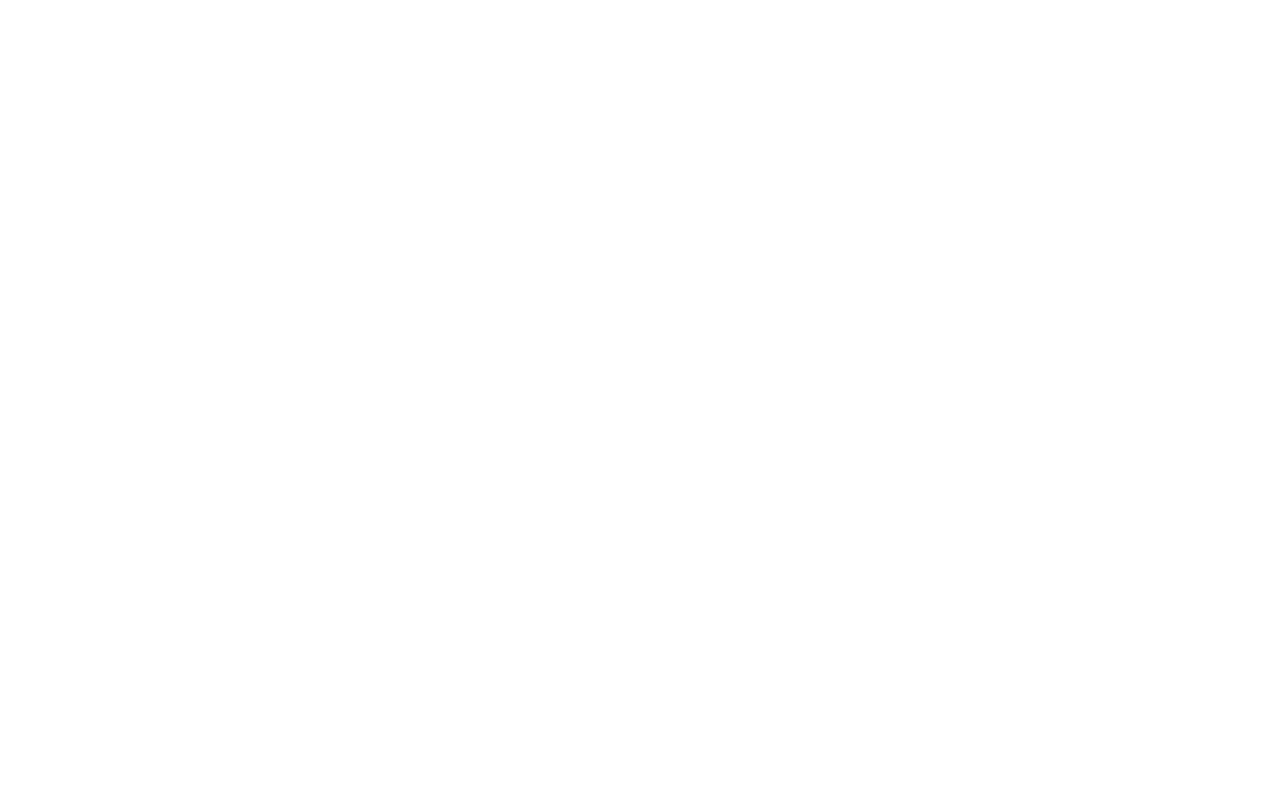
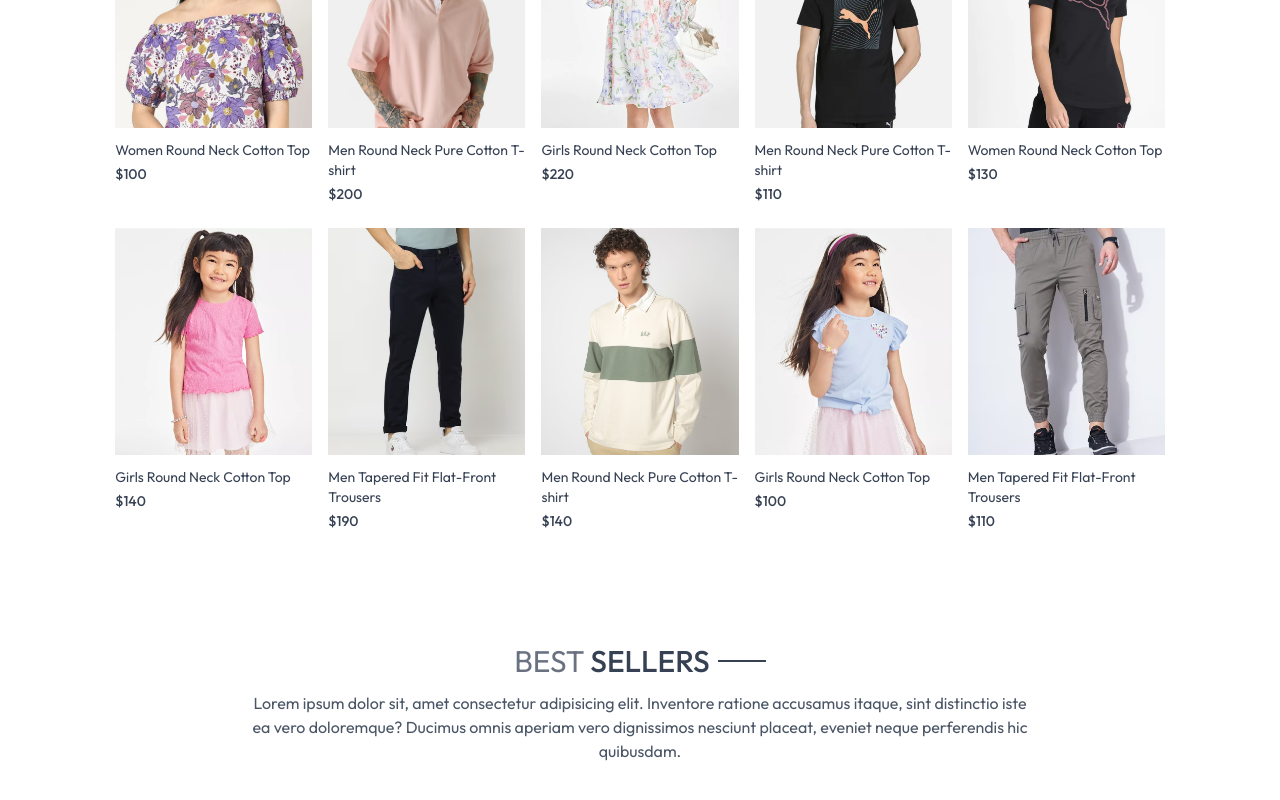
Before and after one commit to mdriyazakondo/forever-project, a React (Vite) app: page / in a window 1280 px wide. Shown: the part 816-1616 px from the top of the page. Before the commit the page ends 800 px from the top, so only its background shows below. Built offline with nearby package versions, Linux system fonts and the light colour scheme.

Commit message:
added cartd section

```diff
--- /dev/null
+++ b/src/components/BestSeller.jsx
@@ -0,0 +1,28 @@
+import React, { useContext, useEffect, useState } from "react";
+import { ShopContext } from "../context/ShopContext";
+import Title from "./Title";
+
+const BestSeller = () => {
+  const { products } = useContext(ShopContext);
+  const [bestSellers, setBestSellers] = useState([]);
+
+  useEffect(() => {
+    const bestSellers = products.filter((item) => item.bestseller);
+    setBestSellers(bestSellers.slice(0, 5));
+  }, []);
+  return (
+    <div className="my-10">
+      <div className="text-3xl text-center py-8">
+        <Title text1={"BEST"} text2={"SELLERS"} />
+        <p className="w-3/4 m-auto text-xs sm:text-sm md:text-base text-gray-600">
+          Lorem ipsum dolor sit, amet consectetur adipisicing elit. Inventore
+          ratione accusamus itaque, sint distinctio iste ea vero doloremque?
+          Ducimus omnis aperiam vero dignissimos nesciunt placeat, eveniet neque
+          perferendis hic quibusdam.
+        </p>
+      </div>
+    </div>
+  );
+};
+
+export default BestSeller;
--- a/src/components/LatestCollection.jsx
+++ b/src/components/LatestCollection.jsx
@@ -1,14 +1,35 @@
-import React, { useContext } from "react";
+import React, { useContext, useEffect, useState } from "react";
 import { ShopContext } from "../context/ShopContext";
 import Title from "./Title";
+import ProductItem from "./ProductItem";
 
 const LatestCollection = () => {
   const { products } = useContext(ShopContext);
-  console.log(products);
+  const [latestProduct, setLatestProduct] = useState([]);
+
+  useEffect(() => {
+    setLatestProduct(products.slice(0, 10));
+  }, []);
+
   return (
     <div className="py-10">
       <div className="text-center py-8 text-3xl">
         <Title text1={"LATEST"} text2={"COLLECTION"} />
+        <p className="w-1/2 m-auto text-xs sm:text-sm md:text-base text-gray-600">
+          Lorem Ipsum is simply dummy text of the printing and typesetting
+          industry. Lorem Ipsum has been the.
+        </p>
+      </div>
+      <div className="grid grid-cols-2 sm:grid-cols-3 md:grid-cols-4 lg:grid-cols-5 gap-4 gap-y-6">
+        {latestProduct.map((item, index) => (
+          <ProductItem
+            id={item._id}
+            name={item.name}
+            price={item.price}
+            image={item.image}
+            key={index}
+          />
+        ))}
       </div>
     </div>
   );
--- a/src/components/Navbar.jsx
+++ b/src/components/Navbar.jsx
@@ -7,7 +7,10 @@ const Navbar = () => {
 
   return (
     <div className="flex items-center justify-between py-5 font-medium">
-      <img src={assets.logo} className="w-20 md:w-48" alt="" />
+      <Link to="/">
+        <img src={assets.logo} className="w-20 md:w-48" alt="" />
+      </Link>
+
       <ul className="hidden sm:flex gap-5 text-sm text-gray-700">
         <NavLink to="/" className="flex flex-col items-center gap-1">
           <p className="uppercase">Home</p>
@@ -74,10 +77,34 @@ const Navbar = () => {
             <p>Back</p>
           </div>
 
-          <NavLink to="/"   className="py-2 border pl-6" onClick={() => setVisible(false)} >Home </NavLink>
-          <NavLink to="/collection" className="py-2 border pl-6" onClick={() => setVisible(false)} >Collection </NavLink>
-          <NavLink to="/about"  className="py-2 border pl-6" onClick={() => setVisible(false)} >About  </NavLink>
-          <NavLink to="/contact"  className="py-2 border pl-6" onClick={() => setVisible(false)}>Contact</NavLink>
+          <NavLink
+            to="/"
+            className="py-2 border pl-6"
+            onClick={() => setVisible(false)}
+          >
+            Home{" "}
+          </NavLink>
+          <NavLink
+            to="/collection"
+            className="py-2 border pl-6"
+            onClick={() => setVisible(false)}
+          >
+            Collection{" "}
+          </NavLink>
+          <NavLink
+            to="/about"
+            className="py-2 border pl-6"
+            onClick={() => setVisible(false)}
+          >
+            About{" "}
+          </NavLink>
+          <NavLink
+            to="/contact"
+            className="py-2 border pl-6"
+            onClick={() => setVisible(false)}
+          >
+            Contact
+          </NavLink>
         </div>
       </div>
     </div>
--- /dev/null
+++ b/src/components/ProductItem.jsx
@@ -0,0 +1,25 @@
+import React, { useContext } from "react";
+import { ShopContext } from "../context/ShopContext";
+import { Link } from "react-router-dom";
+
+const ProductItem = ({ id, name, image, price }) => {
+  const { currency } = useContext(ShopContext);
+  return (
+    <Link to={`/product/:${id}`} className="text-gray-700 cursor-pointer">
+      <div className="overflow-hidden">
+        <img
+          src={image[0]}
+          className="hover:scale-110 transition-all ease-in-out "
+          alt=""
+        />
+        <p className="pt-3 pb-1 text-sm ">{name}</p>
+        <p className="text-sm font-medium">
+          {currency}
+          {price}
+        </p>
+      </div>
+    </Link>
+  );
+};
+
+export default ProductItem;
--- a/src/index.css
+++ b/src/index.css
@@ -15,3 +15,10 @@ a.active hr {
   font-weight: 400;
   font-style: normal;
 }
+
+@media (max-width: 640px) {
+  a.active {
+    background-color: black;
+    color: white;
+  }
+}
--- a/src/pages/Home.jsx
+++ b/src/pages/Home.jsx
@@ -1,14 +1,14 @@
 import React, { useContext } from "react";
 import Hero from "../components/Hero";
 import LatestCollection from "../components/LatestCollection";
-
+import BestSeller from "../components/BestSeller";
 
 const Home = () => {
-
   return (
     <div>
       <Hero />
       <LatestCollection />
+      <BestSeller />
     </div>
   );
 };
```
